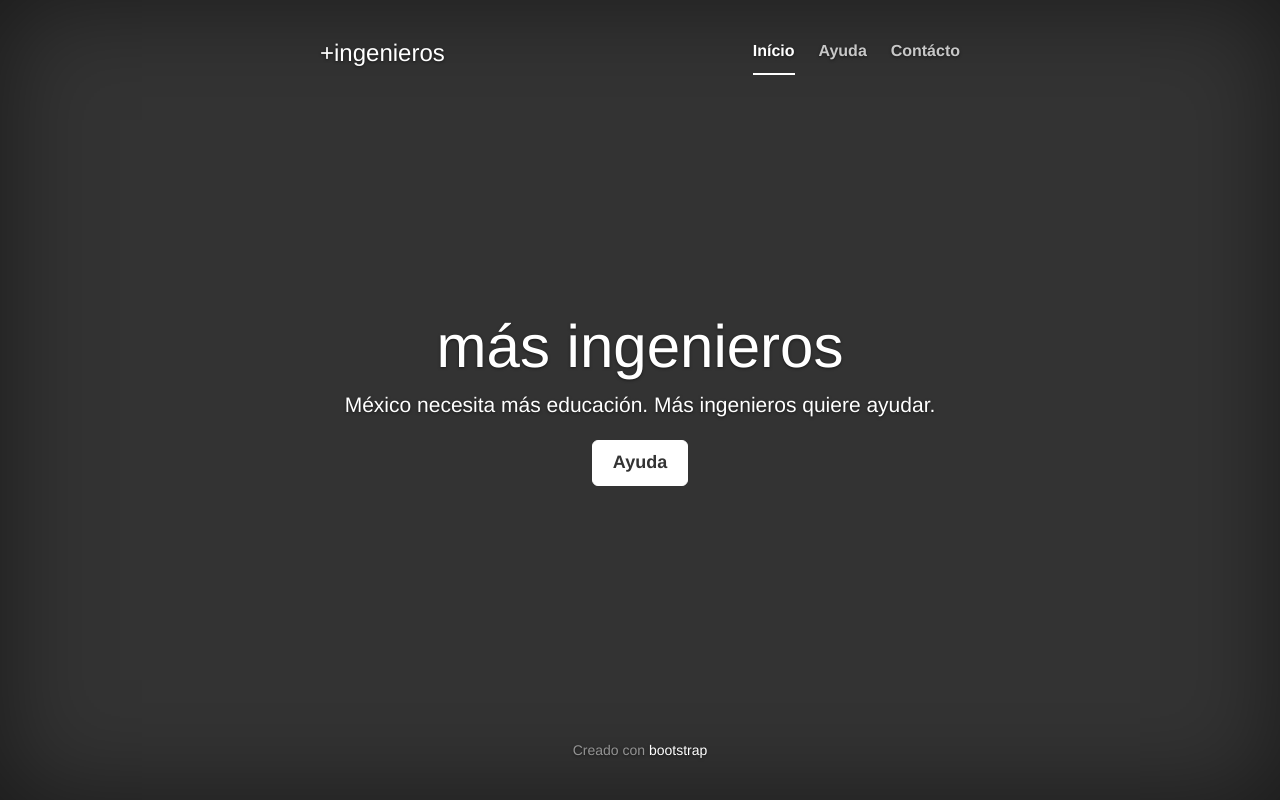
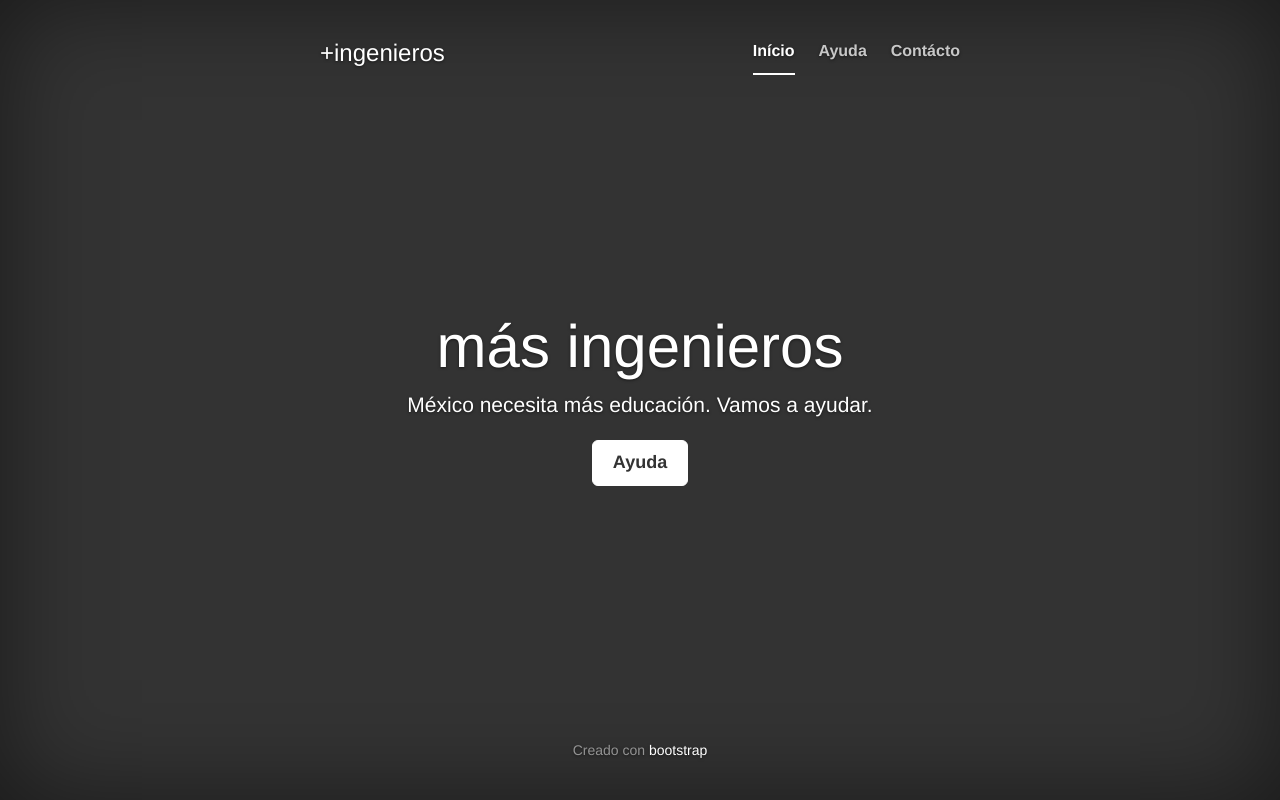
Before and after one commit to MexicanHacker/masingenieros.org, a plain HTML site: page public/index.html in a window 1280 px wide. Drawn offline with nearby package versions, Linux system fonts and the light colour scheme.

Commit message:
Changing copy

```diff
--- a/public/index.html
+++ b/public/index.html
@@ -41,7 +41,7 @@
 
           <div class="inner cover">
             <h1 class="cover-heading">más ingenieros</h1>
-            <p class="lead">México necesita más educación. Más ingenieros quiere ayudar. </p>
+            <p class="lead">México necesita más educación. Vamos a ayudar. </p>
             <p class="lead">
               <a href="#" class="btn btn-lg btn-default">Ayuda</a>
             </p>
```
